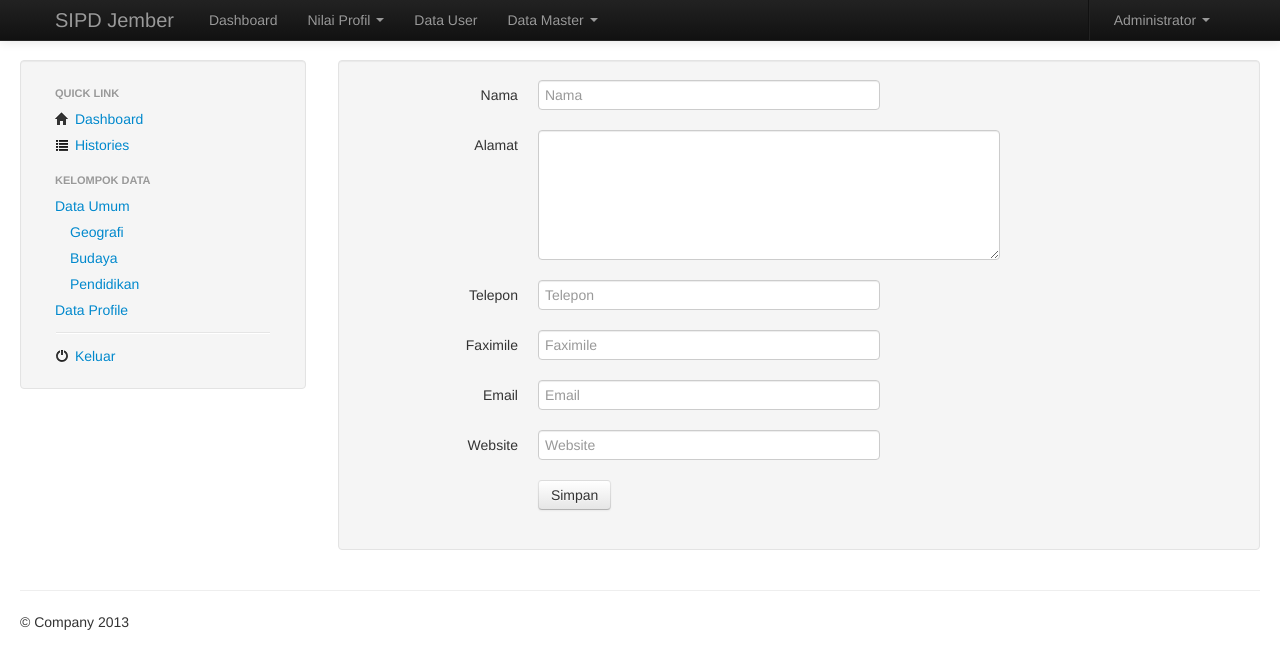
After one commit to akbarbin/sipd_jember, a CodeIgniter app: page /user/edit_account in a window 1280 px wide. The commit adds this page. Shown: the top 669 px of the page. Run offline with CodeIgniter, Linux system fonts and the light colour scheme; data that the repository does not hold is empty.

Commit message:
Add user login, logout, edit account

```diff
--- a/application/config/config.php
+++ b/application/config/config.php
@@ -29,7 +29,7 @@ $config['base_url'] = '';
   | variable so that it is blank.
   |
  */
-$config['index_page'] = 'index.php';
+$config['index_page'] = '';
 
 /*
   |--------------------------------------------------------------------------
--- a/application/controllers/user.php
+++ b/application/controllers/user.php
@@ -7,7 +7,7 @@ class User extends CI_Controller {
 
   function __construct() {
     parent::__construct();
-//    $this->load->model('Member_model', '', TRUE);
+    $this->load->model('User_model', '', TRUE);
   }
 
   public function login() {
@@ -18,19 +18,45 @@ class User extends CI_Controller {
       $username = $this->input->post('username');
       $password = $this->input->post('password');
 
-//      $member = $this->Member_model->validate($username, $password);
-      if (!empty($member)) {
-        $data = $this->__setSessionDataLogin($member[0]);
+      $user = $this->User_model->validate($username, $password);
+      if (!empty($user)) {
+        $data = $this->__setSessionDataLogin($user[0]);
         $this->session->set_userdata($data);
-        redirect('page/home');
+        redirect('dashboard/');
       } else {
-        $this->session->set_flashdata('message', 'Maaf, Email atau Password Anda salah');
-        redirect('member/login');
+        $this->session->set_flashdata('message', 'Maaf, Username atau Password Anda salah');
+        redirect('user/login');
       }
     } else {
-      $data['title'] = 'Login Pelanggan';
+      $data['title'] = 'Login User SIPD Jember';
       $this->load->view('layout/login', $data);
     }
   }
+
+  function __setSessionDataLogin($data = array()) {
+    $data = array(
+        'id' => $data->id,
+        'name' => $data->name,
+        'email' => $data->email,
+        'username' => $data->username,
+        'photo' => $data->photo,
+        'sub_district_id' => $data->sub_district_id,
+        'login' => TRUE
+    );
+    return $data;
+  }
+
+  public function logout() {
+    $this->session->sess_destroy();
+    redirect('user/login');
+  }
+
+  public function edit_account(){
+    $user = $this->db->get_where('users', array('username' => self::$sessionLogin['username']))->result();
+    $data['user'] = $user[0];
+    $data['title'] = 'Edit User Account';
+    $this->load->view('layout/admin', $data);
+  }
+
 }
 ?>
--- /dev/null
+++ b/application/models/user_model.php
@@ -0,0 +1,22 @@
+<?php
+
+class User_model extends CI_Model {
+
+  var $table = 'users';
+
+  function __construct() {
+    parent::__construct();
+  }
+
+  function validate($username = NULL, $password = NULL) {
+    $data = $this->db->get_where($this->table, array('username' => $username, 'password' => md5($password), 'is_remove' => 0));
+    return $data->result();
+  }
+
+  function register($data = array()) {
+    $data['is_remove'] = 0;
+    $return = $this->db->insert($this->table, $data);
+    return $return;
+  }
+
+}
--- a/application/views/element/admin/sidebar.php
+++ b/application/views/element/admin/sidebar.php
@@ -3,18 +3,17 @@
     Quick Link
   </li>
   <li>
-    <?php echo anchor('', 'Dashboard'); ?>
-    <a href="#">Dashboard</a>
+    <?php echo anchor('', '<i class="icon-home"></i> Dashboard'); ?>
   </li>
   <li>
-    <?php echo anchor('history', 'Histories'); ?>
+    <?php echo anchor('history', '<i class="icon-list"></i> Histories'); ?>
   </li>
   <li class="nav-header">
     Kelompok Data
   </li>
   <li>
     <a href="#">Data Umum</a>
-    <ul>
+    <ul class="nav nav-list">
       <li><a href="">Geografi</a></li>
       <li><a href="">Budaya</a></li>
       <li><a href="">Pendidikan</a></li>
@@ -26,6 +25,6 @@
   <li class="divider">
   </li>
   <li>
-    <?php echo anchor('user/logout', 'Keluar'); ?>
+    <?php echo anchor('user/logout', '<i class="icon-off"></i> Keluar'); ?>
   </li>
 </ul>
--- a/application/views/layout/admin.php
+++ b/application/views/layout/admin.php
@@ -34,6 +34,8 @@
   </head>
 
   <body>
+    <?php echo $this->session->flashdata('message'); ?>
+
     <?php // $this->load->view('element/admin/header'); ?>
 
     <?php $this->load->view('element/admin/top_menu'); ?>
@@ -43,7 +45,7 @@
         <div class="span3 well">
           <?php $this->load->view('element/admin/sidebar'); ?>
         </div>
-        <div class="span9">
+        <div class="span9 well">
           <?php $this->load->view(isset($content) ? $content : $this->router->class . '/' . $this->router->method); ?>
         </div>
       </div>
--- /dev/null
+++ b/application/views/user/edit_account.php
@@ -0,0 +1,49 @@
+<?php echo form_open('user/edit_account', array('class' => 'form-horizontal')) ?>
+<div class="control-group">
+  <label class="control-label" for="name">Nama</label>
+  <div class="controls">
+    <input type="text" class="span6" id="name" name="name" placeholder="Nama" value="<?php echo set_value('name', $user->name); ?>">
+    <?php echo form_error('name', '<p class="field_error">', '</p>'); ?>
+  </div>
+</div>
+<div class="control-group">
+  <label class="control-label" for="address">Alamat</label>
+  <div class="controls">
+    <textarea class="span8" id="address" rows="6" name="address"><?php echo set_value('address', $user->address); ?></textarea>
+    <?php echo form_error('name', '<p class="field_error">', '</p>'); ?>
+  </div>
+</div>
+<div class="control-group">
+  <label class="control-label" for="phone">Telepon</label>
+  <div class="controls">
+    <input type="text" class="span6" id="phone" name="phone" placeholder="Telepon" value="<?php echo set_value('phone', $user->phone); ?>">
+    <?php echo form_error('phone', '<p class="field_error">', '</p>'); ?>
+  </div>
+</div>
+<div class="control-group">
+  <label class="control-label" for="fax">Faximile</label>
+  <div class="controls">
+    <input type="text" class="span6" id="fax" name="fax" placeholder="Faximile" value="<?php echo set_value('fax', $user->fax); ?>">
+    <?php echo form_error('fax', '<p class="field_error">', '</p>'); ?>
+  </div>
+</div>
+<div class="control-group">
+  <label class="control-label" for="email">Email</label>
+  <div class="controls">
+    <input type="email" class="span6" id="name" name="email" placeholder="Email" value="<?php echo set_value('email', $user->email); ?>">
+    <?php echo form_error('email', '<p class="field_error">', '</p>'); ?>
+  </div>
+</div>
+<div class="control-group">
+  <label class="control-label" for="website">Website</label>
+  <div class="controls">
+    <input type="text" class="span6" id="name" name="website" placeholder="Website" value="<?php echo set_value('website', $user->website); ?>">
+    <?php echo form_error('website', '<p class="field_error">', '</p>'); ?>
+  </div>
+</div>
+<div class="control-group">
+  <div class="controls">
+    <button type="submit" class="btn">Simpan</button>
+  </div>
+</div>
+<?php echo form_close(); ?>
--- a/system/core/Controller.php
+++ b/system/core/Controller.php
@@ -32,6 +32,7 @@ if (!defined('BASEPATH'))
 class CI_Controller {
 
   private static $instance;
+  public static $sessionLogin;
 
   /**
    * Constructor
@@ -51,6 +52,8 @@ class CI_Controller {
     $this->load->initialize();
 
     log_message('debug', "Controller Class Initialized");
+
+    self::$sessionLogin = $this->session->all_userdata();
   }
 
   public static function &get_instance() {
```
Also changed, not shown: application/views/layout/login.php (+6 -4 lines).
